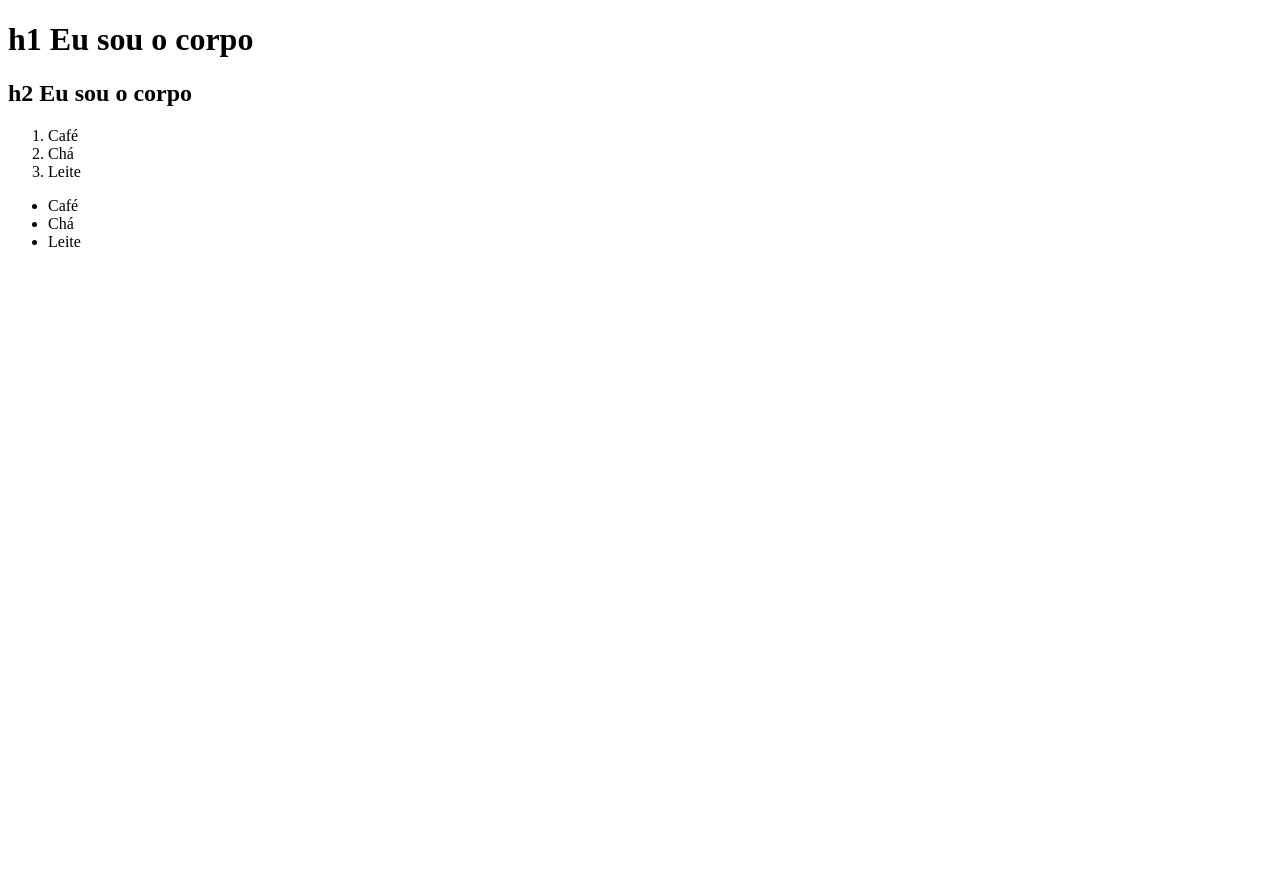
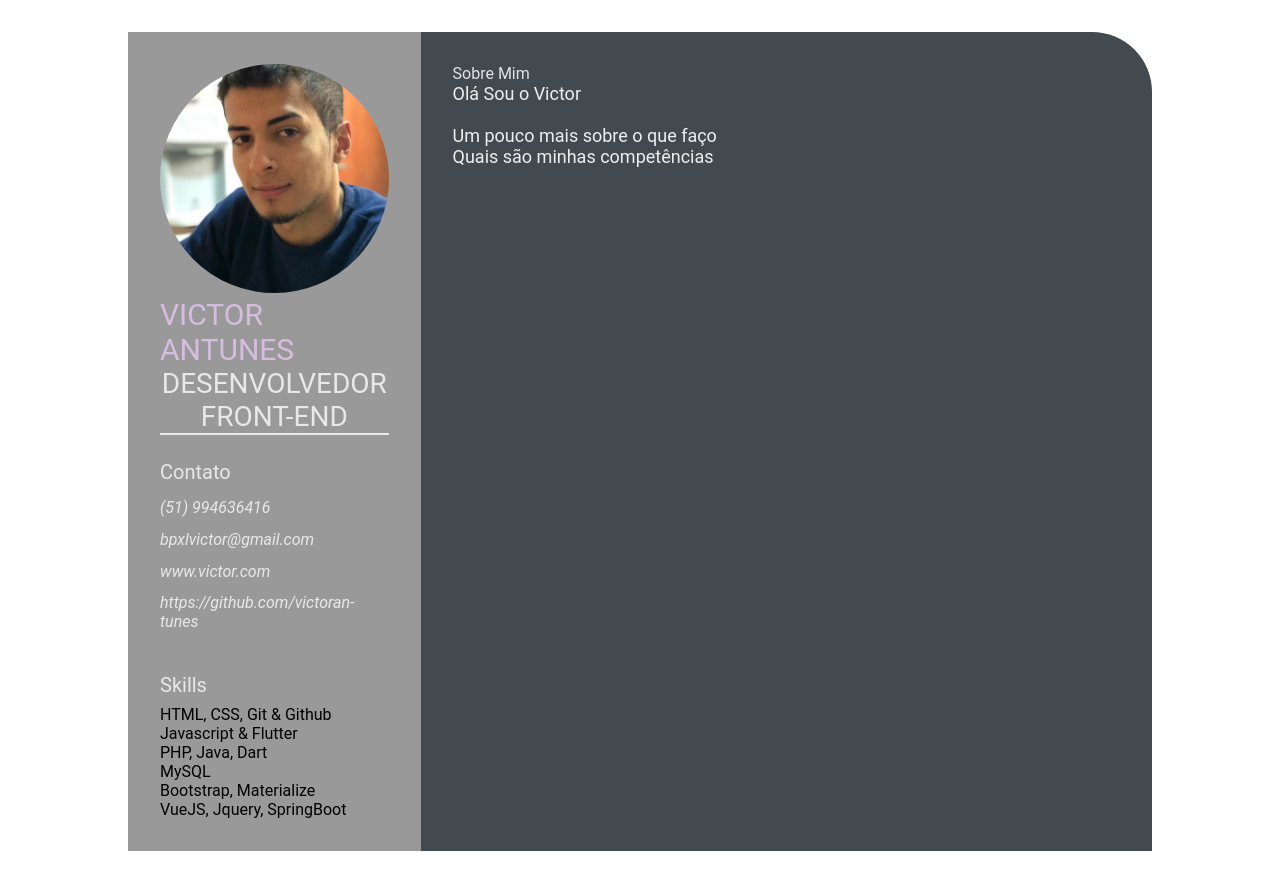
Before and after one commit to victoran-tunes/jornada-dev, a plain HTML site: page index.html in a window 1280 px wide. Before the commit the page ends 800 px from the top, so only its background shows below. Drawn offline with Linux system fonts and the light colour scheme.

Commit message:
Criação da estrutura do site (#2)

```diff
--- a/index.html
+++ b/index.html
@@ -1,26 +1,68 @@
 <!DOCTYPE html>
-<html lang="en">
+<html lang="pt-br">
 
 <head>
     <meta charset="UTF-8">
     <meta http-equiv="X-UA-Compatible" content="IE=edge">
     <meta name="viewport" content="width=device-width, initial-scale=1.0">
-    <title>Olá, eu sou a cabeça</title>
+    <link rel="stylesheet" href="style.css">
+    <title>Dia 02</title>
 </head>
 
 <body>
-    <h1>h1 Eu sou o corpo</h1>
-    <h2>h2 Eu sou o corpo</h2>
+    <main class="resume-content">
+        <section class="left-section">
+            <section class="left-section-content">
+                <div class="profile">
+                    <img src="image/foto perfil.jpg" alt="profile image" class="profile-image">
+                    <p class="name">Victor Antunes</p>
+                    <p class="profession">Desenvolvedor Front-end</p>
+                </div>
+
+                <div class="contact-info">
+                    <p class="left-title">Contato</p>
+                    <ul>
+                        <li><i class="fa fa-phone">(51) 994636416</i></li>
+                        <li><i class="fa fa-envelope">bpxlvictor@gmail.com</i></li>
+                        <li><i class="fa fa-globe">www.victor.com</i></li>
+                        <li><i class="fa fa-github">https://github.com/victoran-tunes</i></li>
+                    </ul>
+                </div>
+
+                <div class="skill-info">
+                    <p class="left-title">Skills</p>
+                    <ul>
+                        <li>HTML, CSS, Git & Github</li>
+                        <li>Javascript & Flutter</li>
+                        <li>PHP, Java, Dart</li>
+                        <li>MySQL</li>
+                        <li>Bootstrap, Materialize</li>
+                        <li>VueJS, Jquery, SpringBoot</li>
+                    </ul>
+                </div>
+            </section>
+        </section>
+
+        <section class="right-section">
+            <div class="right-section-contents">
+                <section class="about gap">
+                    <div class="right-title">
+                        Sobre Mim
+                    </div>
+                    <p class="about-me-contents">
+                        Olá Sou o Victor <br>
+                        <br>Um pouco mais sobre o que faço
+                        <br>Quais são minhas competências
+                    </p>
+                </section>
+            </div>
+        </section>
+
+
+
+
+    </main>
+
 </body>
-<ol>
-    <li>Café</li>
-    <li>Chá</li>
-    <li>Leite</li>
-</ol>
-<ul>
-    <li>Café</li>
-    <li>Chá</li>
-    <li>Leite</li>
-</ul>
 
 </html>
--- /dev/null
+++ b/style.css
@@ -0,0 +1,100 @@
+*{
+    margin: 0;
+    padding: 0;
+    box-sizing: border-box;
+    list-style: none;
+    font-family: 'Roboto', sans-serif;
+}
+
+.resume-content{
+min-height: 100vh;
+width: 80%;
+margin: 2rem auto;
+display: grid;
+grid-template-columns: repeat(7, 1fr);
+}
+
+.left-section{
+    grid-column: span 2;
+    height: 100%;
+    background-color: #999999;
+}
+
+.right-section{
+    grid-column: span 5;
+    height: 100%;
+    background-color: #424a50;
+    border-radius: 0px 60px 0px 0px;
+}
+
+.left-section-content{
+padding: 2rem 2rem;
+}
+
+.profile{
+    width: 100%;
+   border-bottom: 2px solid #eeee;
+}
+
+.profile .profile-image{
+    width: 100%;
+    border-radius: 100%;
+}
+
+.name{
+    color: #d6bddf;
+    font-size: 30px;
+    text-transform: uppercase;
+}
+
+.profession{
+    color: #eeee;
+    font-size: 28px;
+    text-transform: uppercase;
+    text-align: center;
+}
+
+.left-title{
+    color: #eeee;
+    font-size: 20px;
+    margin-top: 25px;
+}
+
+.contact-info ul{
+    padding-top: 0.5rem;
+}
+
+.contact-info ul li{
+    padding: 0.4rem 0;
+    color: #eeee;
+}
+
+.skill-info{
+    margin-top: 35px;
+}
+
+.skill-info ul{
+    padding-top: 0.5rem;
+}
+
+.skills ul li p{
+    padding: .4rem 0;
+    color: #eeee;
+}
+
+.right-section-contents{
+    padding: 2rem 2rem;
+}
+
+.right-title{
+    color: #eeee;
+}
+
+.gap{
+    padding-bottom: 2rem;
+}
+
+.about-me-contents{
+    font-size: 18px;
+    color: #eeeeee;
+}
```
Also changed, not shown: image/foto perfil.jpg (added).
